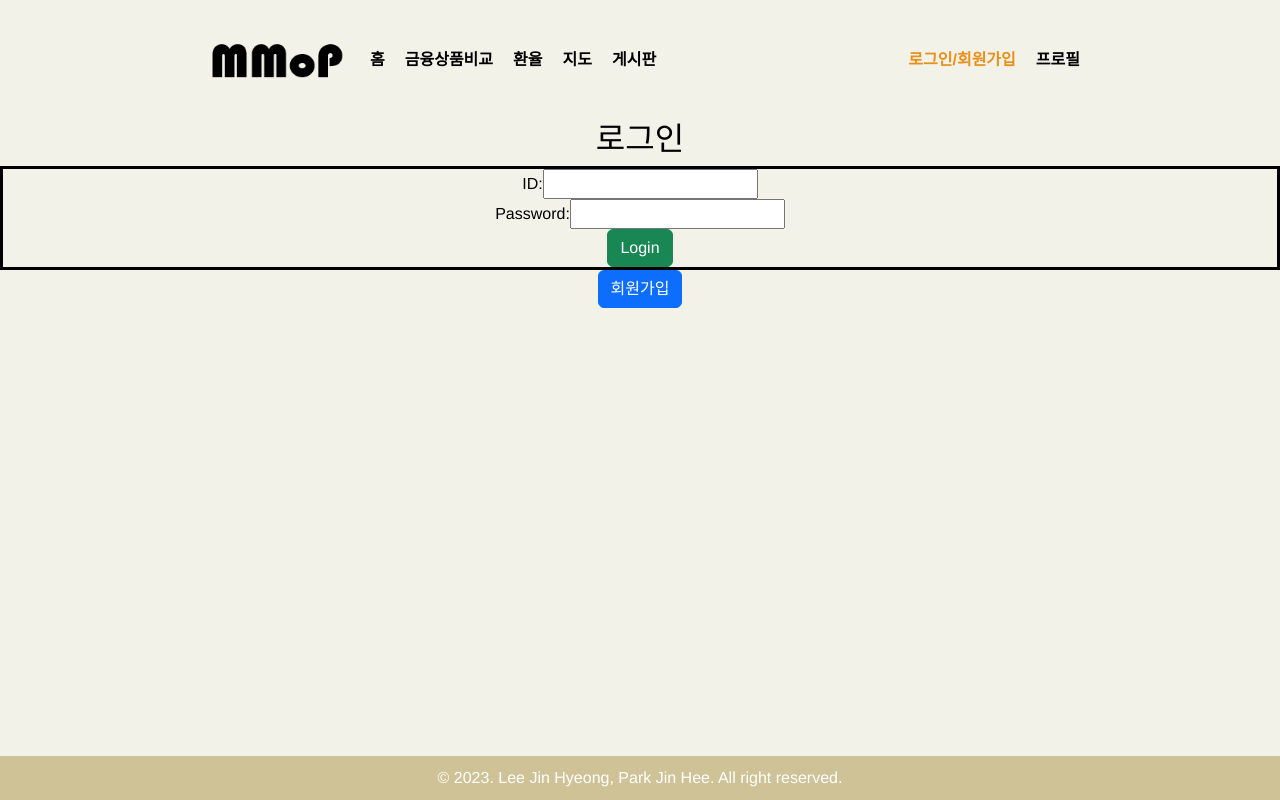
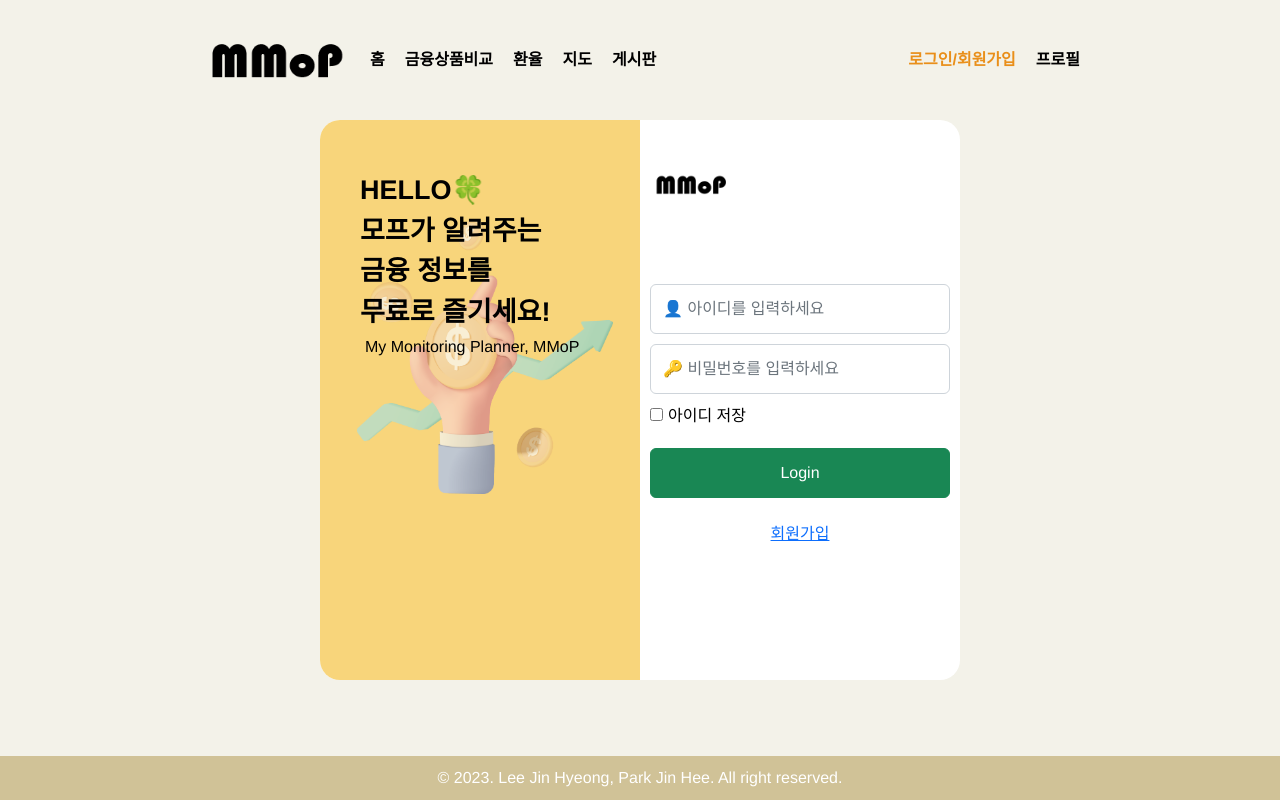
Before and after one commit to sokurii/final_pjt, a Vue app in the folder final-pjt-front/: page /login in a window 1280 px wide. Built offline with nearby package versions, Linux system fonts and the light colour scheme.

Commit message:
230519 LoginView.vue merge

```diff
--- a/final-pjt-front/src/views/LoginView.vue
+++ b/final-pjt-front/src/views/LoginView.vue
@@ -1,22 +1,41 @@
 <template>
   <div>
-    <h2>로그인</h2>
-    <form class="loginform" @submit.prevent="login">
-      <div>
-        <label for="id">ID:</label>
-        <input type="text" id="id" v-model="id">
+    <form class="loginform mx-auto" @submit.prevent="login">
+      <div class="login-container">
+        <!-- login-container 왼쪽 요소 -->
+        <div class="login-img">
+          <div class=log-text>HELLO🍀<br>모프가 알려주는<br>금융 정보를<br>무료로 즐기세요!</div>
+          <div class=log-txt>My Monitoring Planner, MMoP</div>
+          <img src="../assets/loginn.png" alt="" class='log-img'>
+        </div>
+        <!-- login-container 오른쪽 요소 -->
+        <div class = 'logininput'>
+          <img src="../assets/mmop.png" alt="" class='mmop'>
+          <div class="input-container">
+            <div>
+              <!-- <b-form-input v-model="text" placeholder="👤 아이디를 입력하세요" style="width: 300px; height:50px;" ></b-form-input> -->
+              <b-form-input v-model="id" placeholder="👤 아이디를 입력하세요" style="width: 300px; height:50px;" ></b-form-input>
+            </div>
+            <div style="margin-top: 10px; margin-bottom:20px;">
+              <!-- <b-form-input v-model="text" placeholder="👤 비밀번호를 입력하세요" style="width: 300px; height:50px;"></b-form-input> -->
+              <b-form-input type="password" v-model="password" placeholder="🔑 비밀번호를 입력하세요" style="width: 300px; height: 50px;"></b-form-input>
+            </div>
+
+            <div class="id-save" style="margin-top: -10px; margin-bottom:20px; width:300px ">
+              <b-form-checkbox v-model="rememberId">
+                <span style="margin-left: 5px;">아이디 저장</span>
+              </b-form-checkbox>
+              <!-- <input type="checkbox" v-model="rememberId">
+              <label for="remember">아이디 저장</label> -->
+            </div>
+            <!-- <b-form-checkbox v-model="saveId">아이디 저장</b-form-checkbox> -->
+            <b-button class="btn btn-success" type="submit" style="width: 300px; height:50px;">Login</b-button><br>
+            <router-link id="signup" to="/signup">회원가입</router-link>
+
+          </div>
+        </div>
       </div>
-      <div>
-        <label for="password">Password:</label>
-          <input type="password" id="password" v-model="password">
-      </div>
-      <button class="btn btn-success" type="submit">Login</button>
     </form>
-    <router-link id="signup" to="/signup">
-      <button class="btn btn-primary">
-        회원가입
-      </button>
-    </router-link>
   </div>
 </template>
 
@@ -26,7 +45,8 @@ export default {
   data() {
     return {
         id: null,
-        password: null
+        password: null,
+        rememberId:false
     };
   },
   methods: {
@@ -44,8 +64,79 @@ export default {
 </script>
 
 <style scoped>
-.loginform {
-  border: solid;
-  /* border-radius: ; */
+.loginform{
+  width: 50%;
+  height: 70%;
+  position: fixed;
+  top: 50%;
+  left: 50%;
+  transform: translate(-50%, -50%);
+}
+
+.login-container{
+  display: flex;
+  justify-content: space-between;
+  height: 100%;
+  background-color: #fff;
+  border-radius: 20px ;
+}
+
+.login-img{
+  width: 50%;
+  background-color: #f8d57b;
+  border-top-left-radius: 20px;
+  border-bottom-left-radius: 20px;
+}
+
+.login-img > div{
+  position:absolute;
+}
+
+.log-img{
+  width: 80%;
+  opacity : 0.7;
+  margin-top: 100px;
+  margin-left: 10px;
+
+}
+
+.log-text{
+  font-size: 27px;
+  font-weight: 800;
+  z-index: 1;
+  text-align: left;
+  margin-top: 50px;
+  margin-left: 40px;
+}
+
+.log-txt{
+  font-size:16px;
+  font-weight: 400;
+  z-index:1;
+  margin-top: 215px;
+  margin-left: 45px;
+}
+.logininput{
+  width: 50% ;
+
+}
+
+.mmop{
+  width:25%;
+  margin-top: 50px;
+  margin-bottom: 20px;
+  margin-right: 220px;
+}
+
+.input-container{
+  display: flex;
+  flex-direction: column;
+  justify-content: center;
+  align-items:center;
+  height: 70%;
+}
+
+.id-save{
+  text-align: left;
 }
 </style>
```
Also changed, not shown: 2 other files (tests, documents, lock files or other folders).
